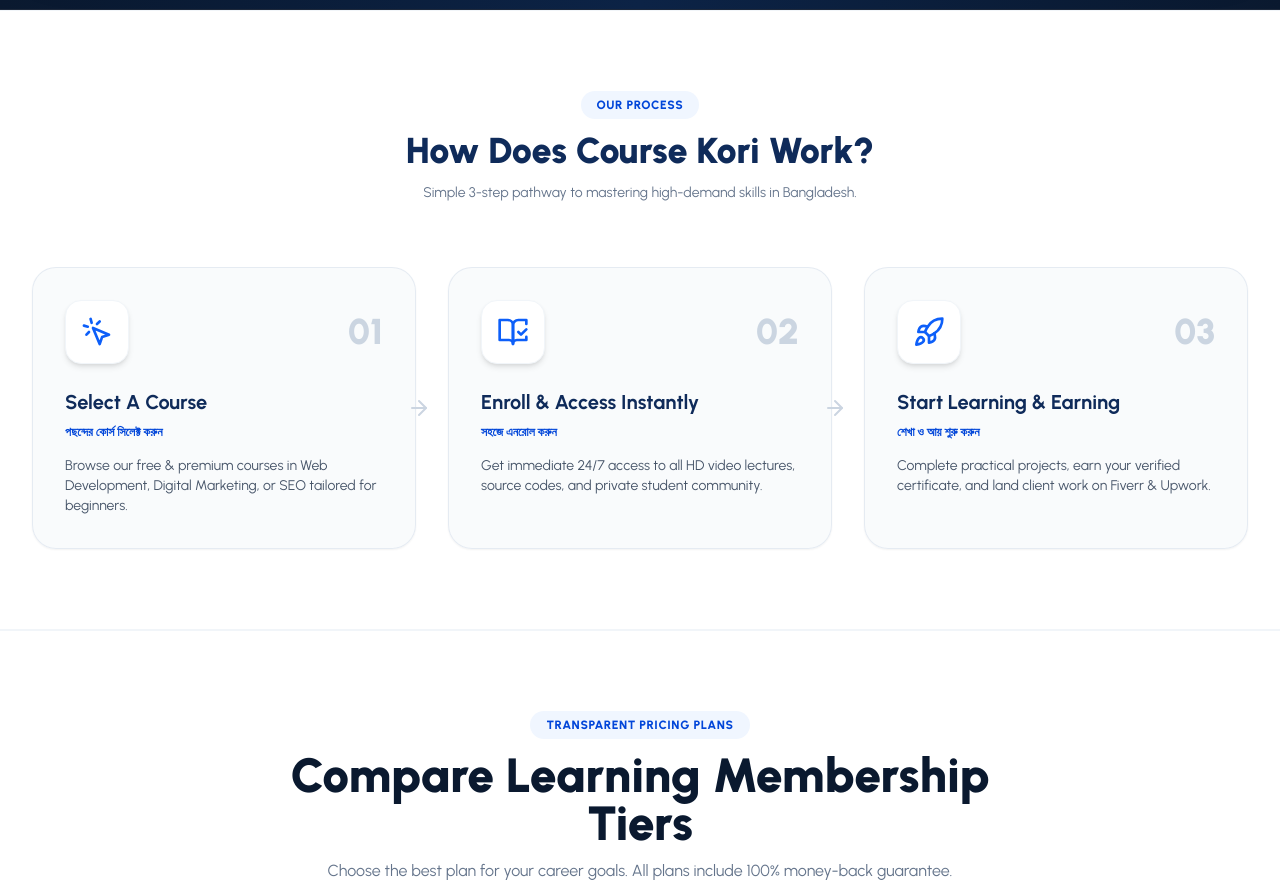
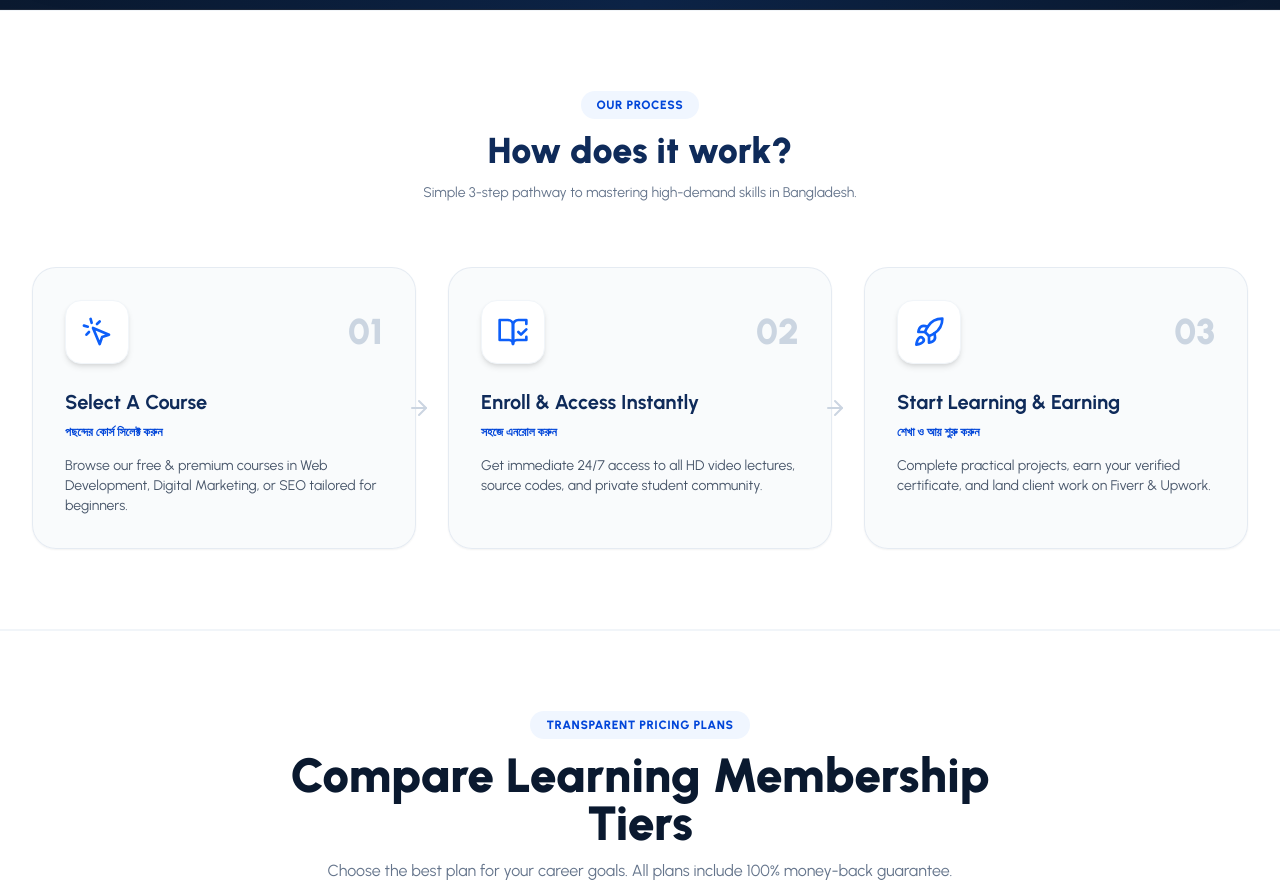
Before and after one commit to mishkat2426/mastermind-aid, a React (Vite) app: page / in a window 1280 px wide. Shown: the part 2340-3234 px from the top of the page. Built offline with nearby package versions, Linux system fonts and the light colour scheme.

Commit message:
style: change title case in HowItWorks and Preloader component logos

```diff
--- a/src/components/home/HowItWorks.tsx
+++ b/src/components/home/HowItWorks.tsx
@@ -38,7 +38,7 @@
               Our Process
             </span>
             <h2 className="text-3xl sm:text-4xl font-black text-[#0F2B5A]">
-              How Does Course Kori Work?
+              How does it work?
             </h2>
             <p className="text-slate-500 text-sm">
               Simple 3-step pathway to mastering high-demand skills in Bangladesh.
--- a/src/components/layout/Preloader.tsx
+++ b/src/components/layout/Preloader.tsx
@@ -68,7 +68,7 @@
               className="space-y-1"
             >
               <h1 className="text-3xl sm:text-4xl font-black tracking-tight flex items-center gap-1.5 justify-center">
-                MASTERMIND <span className="text-brand-400">AIDIT</span>
+                Mastermind <span className="text-brand-400">AidIT</span>
               </h1>
               <p className="text-xs text-slate-400 font-medium tracking-widest uppercase flex items-center justify-center gap-1">
                 <Sparkles className="w-3.5 h-3.5 text-amber-400 animate-pulse" />
```
